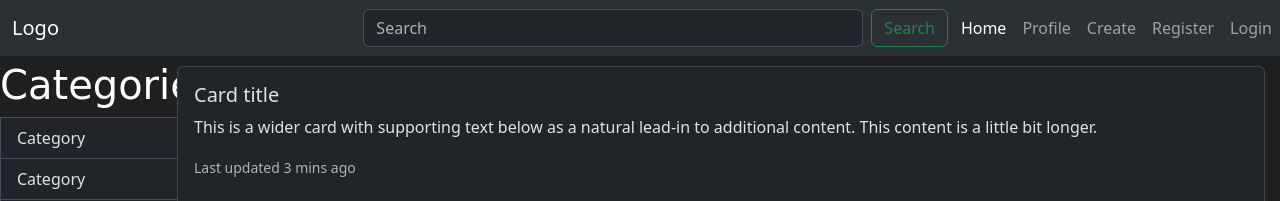
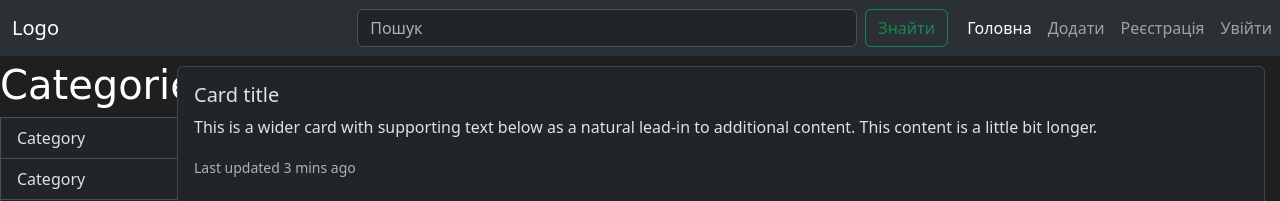
Before and after one commit to sanyaswee/infocygan, a Django app: page / in a window 1280 px wide. Shown: the top 201 px of the page. Run offline with Django 4.2, Linux system fonts and the light colour scheme; some web fonts are replaced.

Commit message:
Українізація інтерфейсу

```diff
--- a/infocygan/templates/home/index.html
+++ b/infocygan/templates/home/index.html
@@ -15,25 +15,25 @@
             <span class="navbar-toggler-icon"></span>
           </button>
           <form class="search d-flex" role="search">
-              <input class="inp-search form-control me-2" type="search" placeholder="Search" aria-label="Search">
-              <button class="btn btn-outline-success" type="submit">Search</button>
+              <input class="inp-search form-control me-2" type="search" placeholder="Пошук" aria-label="Search">
+              <button class="btn btn-outline-success" type="submit">Знайти</button>
             </form>
           <div class="menu navbar-collapse position-absolute end-0" id="navbarSupportedContent">
             <ul class="navbar-nav me-auto mb-2 mb-lg-0">
               <li class="nav-item">
-                <a class="nav-link active" aria-current="page" href="#">Home</a>
+                <a class="nav-link active" aria-current="page" href="#">Головна</a>
+              </li>
+              {# <li class="nav-item"> #}
+                {# <a class="nav-link" href="#">Profile</a> #}
+              {# </li> #}
+            <li class="nav-item">
+                <a class="nav-link" href="/add">Додати</a>
               </li>
               <li class="nav-item">
-                <a class="nav-link" href="#">Profile</a>
-              </li>
-            <li class="nav-item">
-                <a class="nav-link" href="/add">Create</a>
+                <a class="nav-link" href="/registration">Реєстрація</a>
               </li>
               <li class="nav-item">
-                <a class="nav-link" href="/registration">Register</a>
-              </li>
-              <li class="nav-item">
-                <a class="nav-link" href="/login">Login</a>
+                <a class="nav-link" href="/login">Увійти</a>
               </li>
             </ul>
 
```
Also changed, not shown: infocygan/db.sqlite3.
